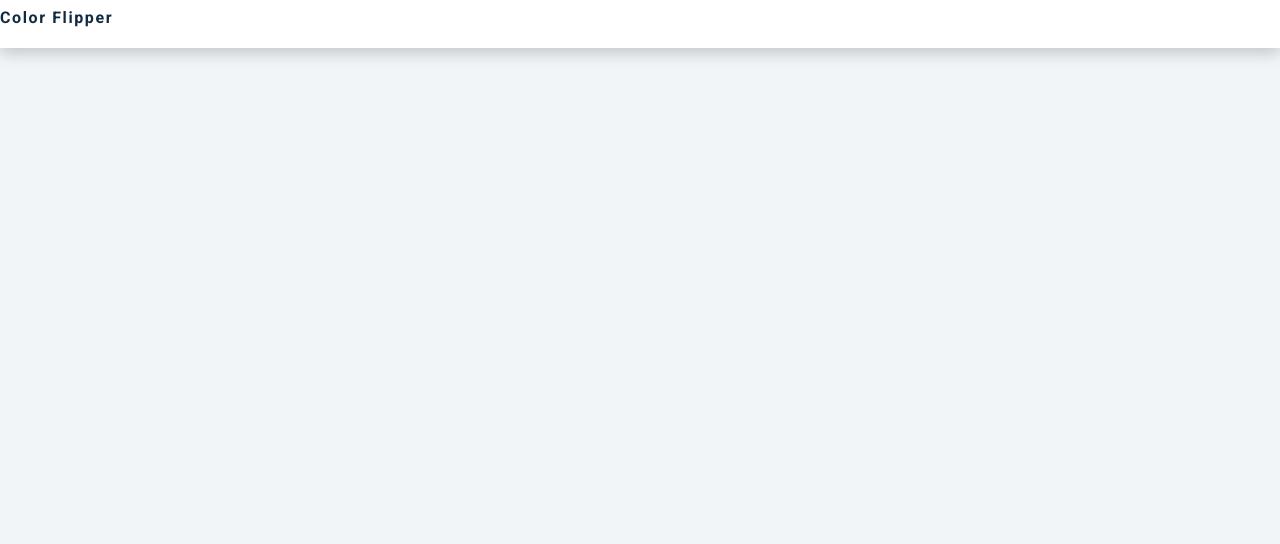
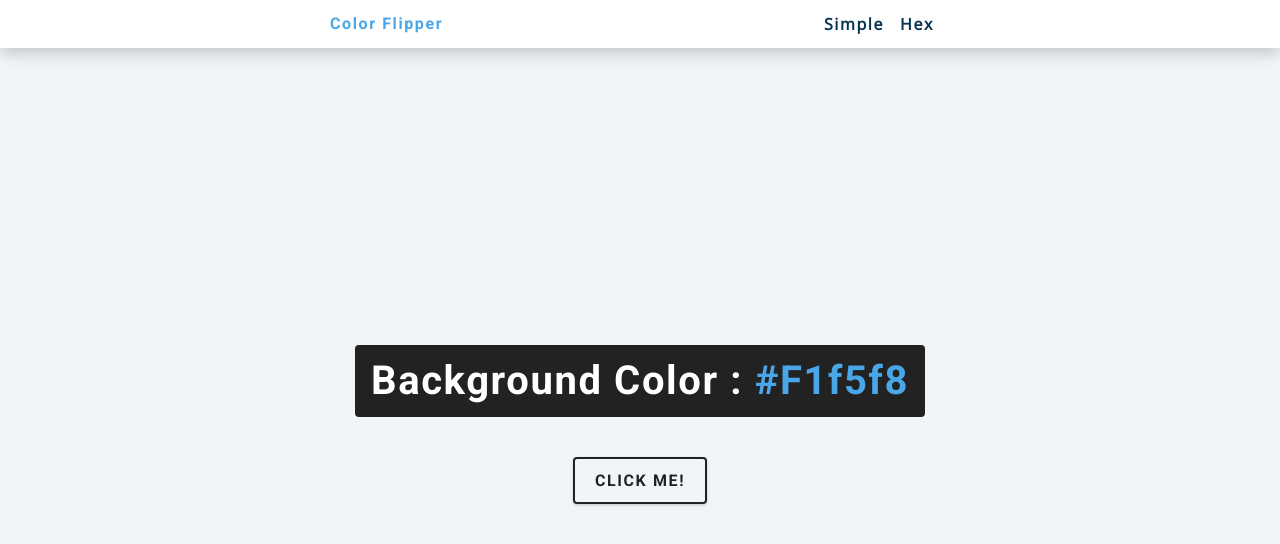
Before and after one commit to myfriendtania/color-flipper, a plain HTML site: page index.html in a window 1280 px wide. Drawn offline with nearby package versions, Linux system fonts and the light colour scheme.

Commit message:
wip; updated

```diff
--- a/app.js
+++ b/app.js
@@ -1 +1,18 @@
 const colors = ["green", "red", "rgba(133,122,200)", "#f15025"];
+const btn = document.getElementById("btn");
+const color = document.querySelector(".color");
+
+// const randRGB = () => {
+//     const rand0to255 = () => Math.floor(Math.random() * 255)
+//     return `rgb(${rand0to255()}, ${rand0to255()}, ${rand0to255()})`
+// }
+
+btn.addEventListener('click', function () {
+ //get random number between 0-3
+    const randomNumber = 2;
+    document.body.style.backgroundColor = colors[randomNumber];
+    color.textContent = colors[randomNumber];
+    // saving for laters
+    // document.body.style.backgroundColor = randRGB();
+    // color.textContent = randRGB();
+});
--- a/index.html
+++ b/index.html
@@ -10,10 +10,27 @@
   </head>
   <body>
     <nav>
-      <div class="nav-center"></div>
+      <div class="nav-center">
       <h4>Color Flipper</h4>
-      <ul class="nav-links"></ul>
-    </nav>
+      <ul class="nav-links">
+        <li>
+        <a href="index.html">Simple</a>
+      </li>
+      <li>
+        <a href="hex.html">Hex</a>
+      </li>
+    </ul>
+  </div>
+</nav>
+      <main>
+<div class="container">
+  <h2>Background Color : <span class= "color">
+    #f1f5f8
+  </span>
+</h2>
+<button class="btn btn-hero" id="btn">Click Me!</button>
+</div>
+      </main>
     <!-- javascript -->
     <script src="app.js"></script>
   </body>
```
Also changed, not shown: 1 other file.
